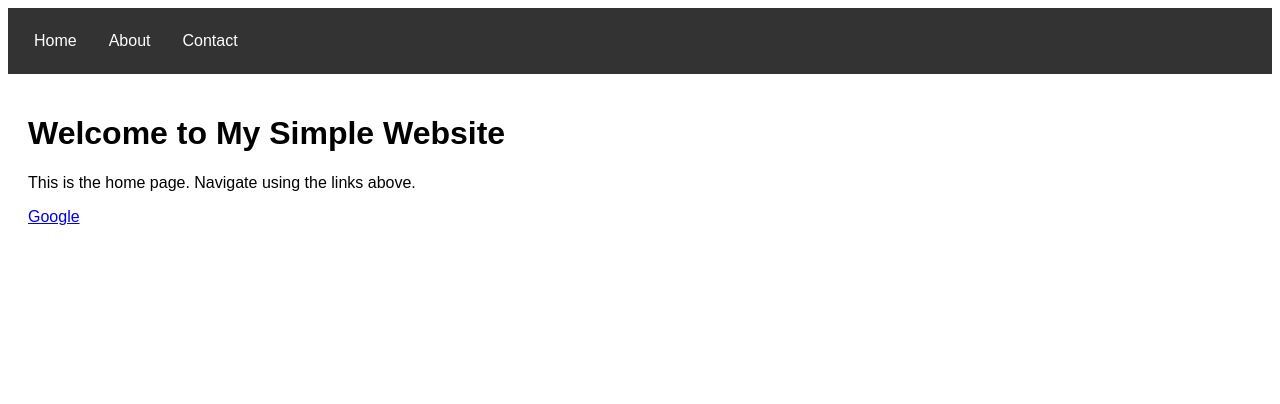
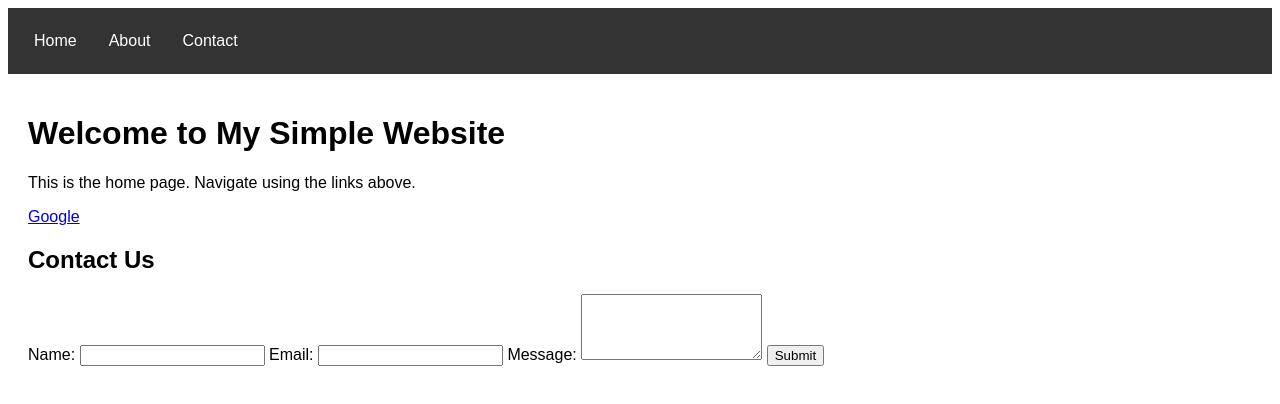
Before and after one commit to DEbu-17/static-site, a plain HTML site: page index.html in a window 1280 px wide. Drawn offline with Linux system fonts and the light colour scheme.

Commit message:
added a form

```diff
--- a/index.html
+++ b/index.html
@@ -2,7 +2,7 @@
 <html lang="en">
 <head>
     <!-- Google Tag Manager -->
-<script>(function(w,d,s,l,i){w[l]=w[l]||[];w[l].push({'gtm.start':
+    <script>(function(w,d,s,l,i){w[l]=w[l]||[];w[l].push({'gtm.start':
     new Date().getTime(),event:'gtm.js'});var f=d.getElementsByTagName(s)[0],
     j=d.createElement(s),dl=l!='dataLayer'?'&l='+l:'';j.async=true;j.src=
     'https://www.googletagmanager.com/gtm.js?id='+i+dl;f.parentNode.insertBefore(j,f);
@@ -14,6 +14,11 @@
     <link rel="stylesheet" href="style.css">
 </head>
 <body>
+    <!-- Google Tag Manager (noscript) -->
+    <noscript><iframe src="https://www.googletagmanager.com/ns.html?id=GTM-NN8LS4WK"
+    height="0" width="0" style="display:none;visibility:hidden"></iframe></noscript>
+    <!-- End Google Tag Manager (noscript) -->
+
     <nav>
         <ul>
             <li><a href="index.html">Home</a></li>
@@ -25,10 +30,23 @@
         <h1>Welcome to My Simple Website</h1>
         <p>This is the home page. Navigate using the links above.</p>
         <a class="google-link-button" href="https://www.google.com/" target="_blank">Google</a>
+
+        <!-- Form Section -->
+        <section>
+            <h2>Contact Us</h2>
+            <form id="contact-form">
+                <label for="name">Name:</label>
+                <input type="text" id="name" name="name" required>
+
+                <label for="email">Email:</label>
+                <input type="email" id="email" name="email" required>
+
+                <label for="message">Message:</label>
+                <textarea id="message" name="message" rows="4" required></textarea>
+
+                <button type="submit">Submit</button>
+            </form>
+        </section>
     </main>
-    <!-- Google Tag Manager (noscript) -->
-<noscript><iframe src="https://www.googletagmanager.com/ns.html?id=GTM-NN8LS4WK"
-    height="0" width="0" style="display:none;visibility:hidden"></iframe></noscript>
-    <!-- End Google Tag Manager (noscript) -->
 </body>
 </html>
```
